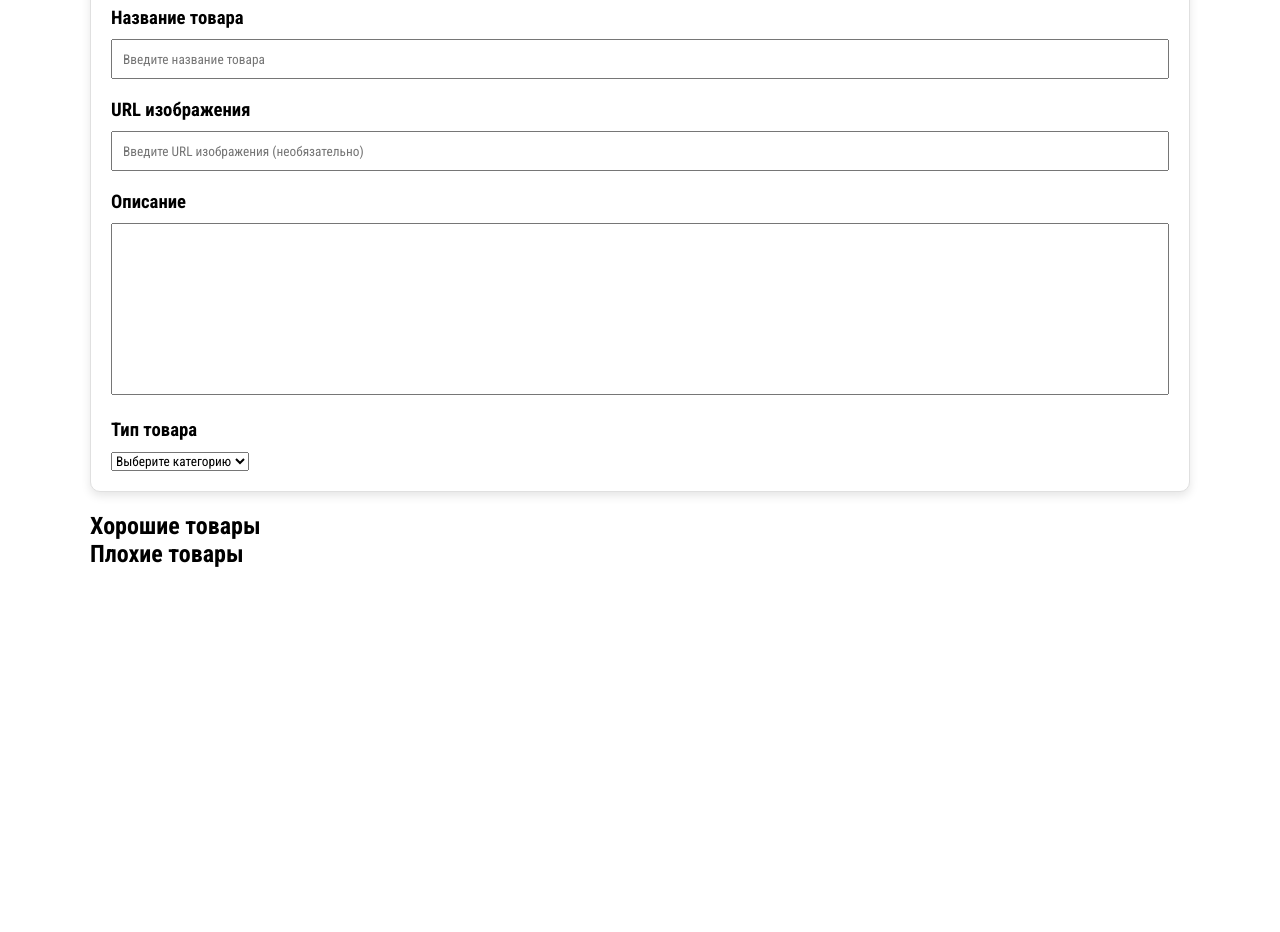
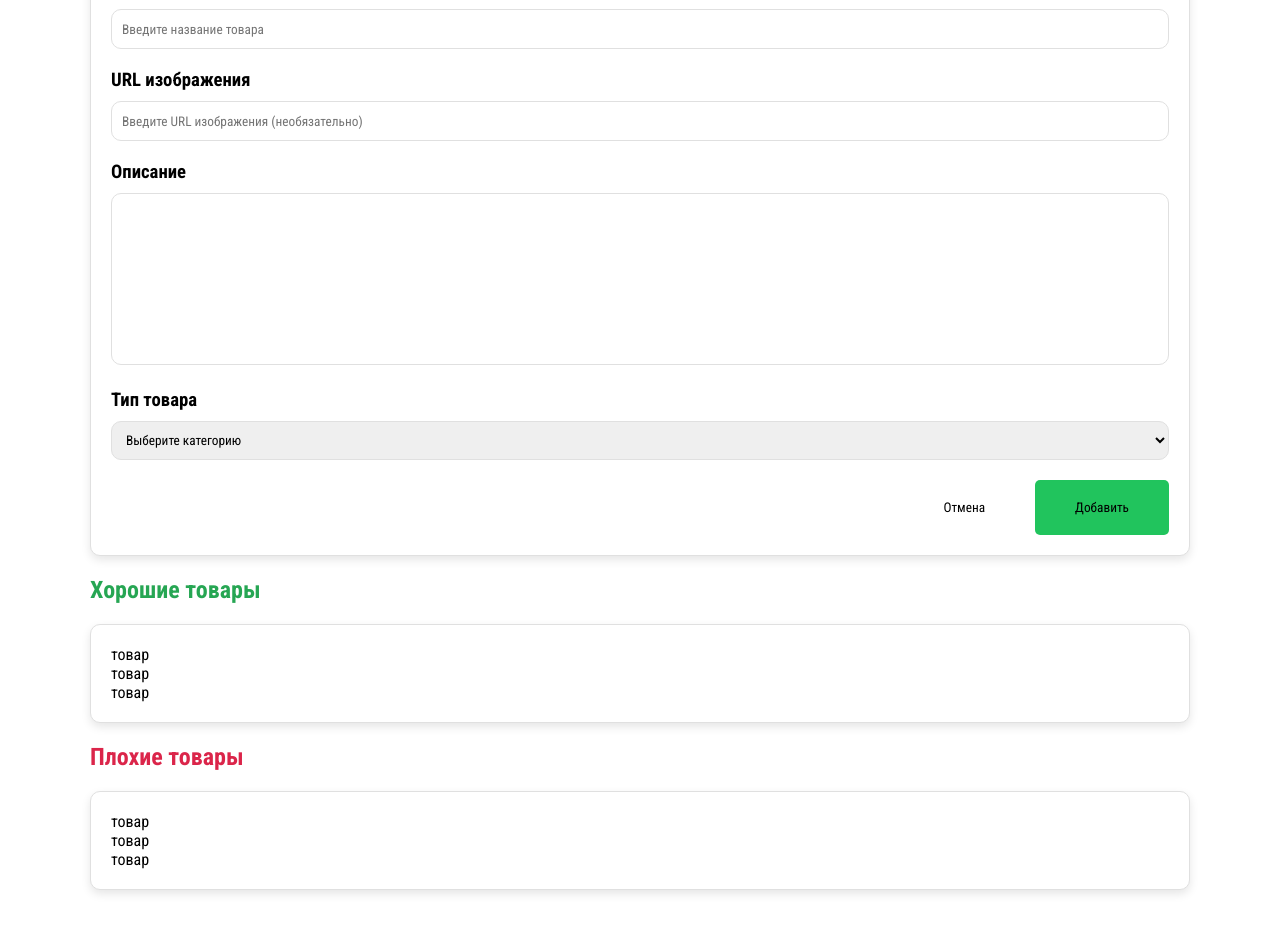
Before and after one commit to Gaskard/product-list, a React (Vite) app: page / in a window 1280 px wide. Shown: the part 280-1212 px from the top of the page. Before the commit the page ends 898 px from the top, so only its background shows below. Built offline with nearby package versions, Linux system fonts and the light colour scheme.

Commit message:
form and productList visual done

```diff
--- a/src/components/header/header.scss
+++ b/src/components/header/header.scss
@@ -5,7 +5,7 @@
   &__buttons {
     display: flex;
     justify-content: center;
-    margin-top: 50px;
+    margin-top: 20px;
     &-add {
       display: flex;
       align-items: center;
@@ -18,6 +18,7 @@
       border: none;
       padding: 10px 20px;
       gap: 10px;
+      cursor: pointer;
     }
   }
 }
--- a/src/components/newProductForm/NewProductForm.jsx
+++ b/src/components/newProductForm/NewProductForm.jsx
@@ -28,6 +28,11 @@ const NewProductForm = ({form}) => {
 					<option value="">Выберите категорию</option>
 				</select>
 			</div>
+
+			<div className="form__buttons">
+				<button className="form__buttons-cancel">Отмена</button>
+				<button className="form__buttons-add">Добавить</button>
+			</div>
 		</form>
 	) : null
 }
--- a/src/components/newProductForm/newProductForm.scss
+++ b/src/components/newProductForm/newProductForm.scss
@@ -12,14 +12,42 @@
       width: 100%;
       height: 40px;
       padding-left: 10px;
+      border: 1px solid #e0e0e0;
+      border-radius: 10px;
     }
     &-textarea {
       width: 100%;
       padding: 10px;
       resize: none;
+      border: 1px solid #e0e0e0;
+      border-radius: 10px;
     }
     &-header {
       margin: 20px 0 10px 0;
     }
+    &-select {
+      width: 100%;
+      padding: 10px;
+      border: 1px solid #e0e0e0;
+      border-radius: 10px;
+    }
+  }
+  &__buttons {
+    margin-top: 20px;
+    display: flex;
+    justify-content: flex-end;
+    gap: 50px;
+    &-cancel {
+      border: none;
+      background: none;
+      cursor: pointer;
+    }
+    &-add {
+      background: #21c45d;
+      border: none;
+      cursor: pointer;
+      border-radius: 5px;
+      padding: 20px 40px;
+    }
   }
 }
--- a/src/components/productList/ProductList.jsx
+++ b/src/components/productList/ProductList.jsx
@@ -1,15 +1,28 @@
-
+import './productList.scss'
 
 
 const ProductList = () => {
 
 
 
-
 	return (
 		<>
-			<h2 className="product__header-good">Хорошие товары</h2>
-			<h2 className="product__header-bad">Плохие товары</h2>
+			<div className="product">
+				<h2 className="product__title-good">Хорошие товары</h2>
+				<div className="product__list">
+					<div>товар</div>
+					<div>товар</div>
+					<div>товар</div>
+				</div>
+			</div>
+			<div className="product">
+				<h2 className="product__title-bad">Плохие товары</h2>
+				<div className="product__list">
+					<div>товар</div>
+					<div>товар</div>
+					<div>товар</div>
+				</div>
+			</div>
 		</>
 	)
 }
--- /dev/null
+++ b/src/components/productList/productList.scss
@@ -0,0 +1,20 @@
+.product {
+  &__list {
+    width: 100%;
+    background: white;
+    padding: 20px;
+    border-radius: 10px;
+    box-shadow: 0 4px 10px rgba(0, 0, 0, 0.1);
+    border: 1px solid #e0e0e0;
+    max-width: 100%;
+    margin: 20px auto;
+  }
+  &__title {
+    &-good {
+      color: #26a653;
+    }
+    &-bad {
+      color: #db254a;
+    }
+  }
+}
```
